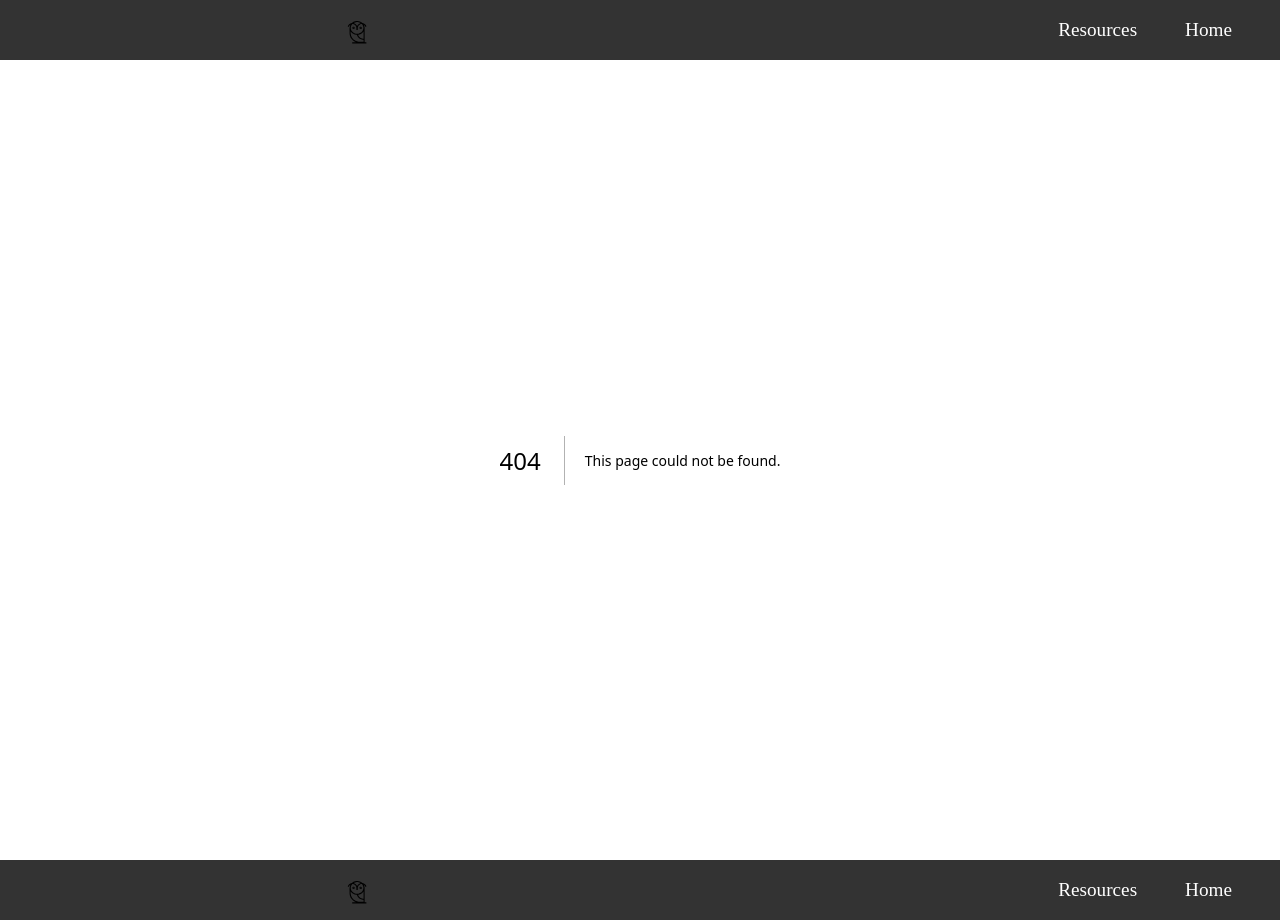
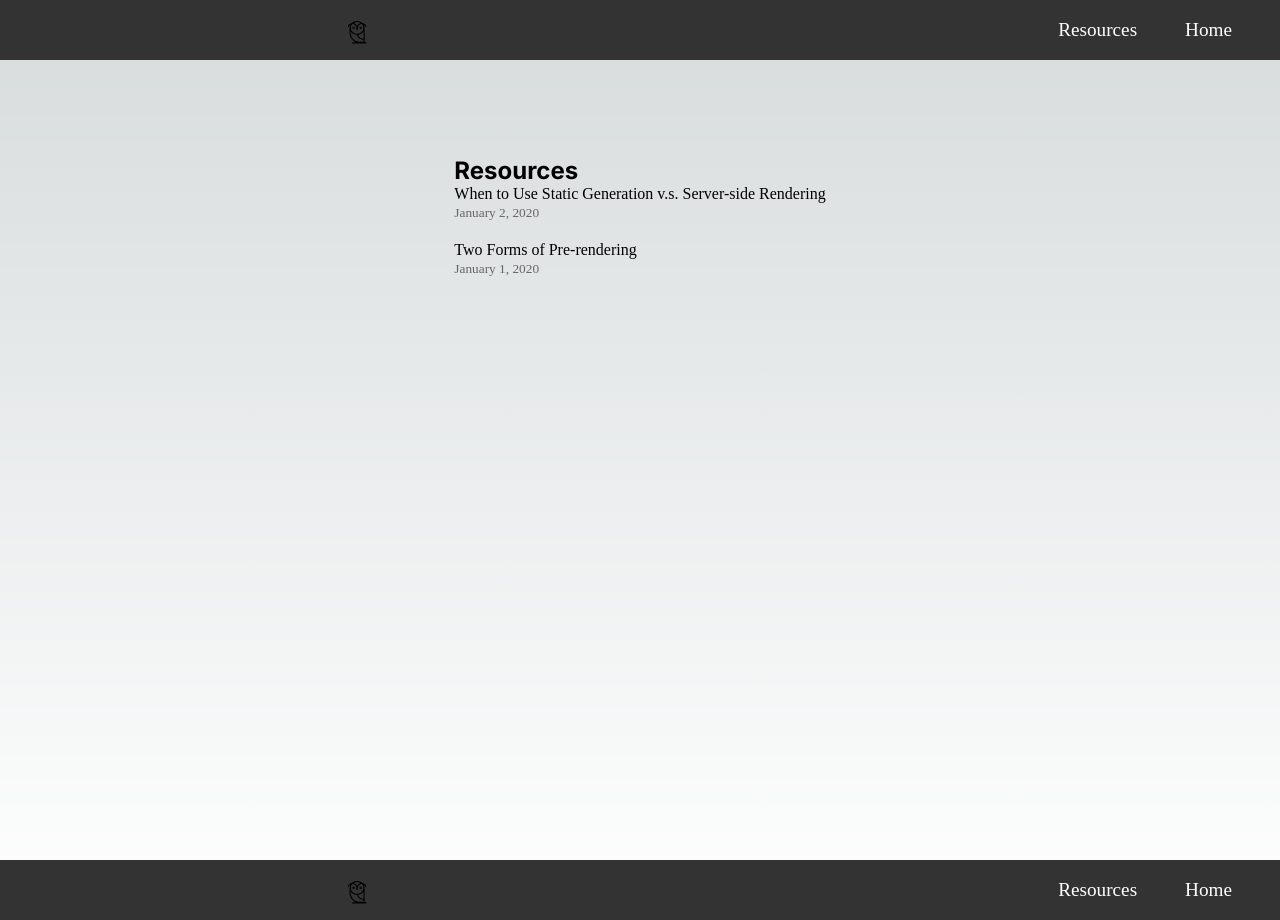
Before and after one commit to astrosoftlab/northtensor-web, a Next.js app: page /resources in a window 1280 px wide. Before the commit this address had no page. Built offline with nearby package versions, Linux system fonts and the light colour scheme.

Commit message:
feat: add resources page and article styling.

```diff
--- /dev/null
+++ b/pages/resources/index.tsx
@@ -0,0 +1,48 @@
+import Layout from '../../components/Layout';
+import { getAllPostIds, getPostData, getSortedPostsData, PostData } from '../../lib/docs';
+import Head from 'next/head';
+import Date from '../../components/date';
+import utilStyles from '../../styles/utils.module.css';
+import { Inter } from 'next/font/google'
+import styles from '@/styles/Home.module.css'
+
+const inter = Inter({ subsets: ['latin'] })
+
+export default function Home({ postData }: { postData: PostData[] }) {
+  return (
+    <>
+      <Head>
+        <title> Resources </title>
+      </Head>
+      <main className={styles.main}>
+      <article>
+        <h1 className={inter.className}>Resources</h1>
+		<ul className={utilStyles.list}>
+		  {postData.map(({ id, date, title }) => (
+			<li className={utilStyles.listItem} key={id}>
+			  <a href={`/docs/${id}`}>{title}</a>
+			  <br />
+			  <small className={utilStyles.lightText}>
+				<Date dateString={date} />
+			  </small>
+			</li>
+		  ))}
+		</ul>
+      </article>
+      </main>
+    </>
+  );
+}
+
+
+
+export async function getStaticProps() {
+  // Add the "await" keyword like this:
+  const postData = getSortedPostsData();
+
+  return {
+    props: {
+      postData,
+    },
+  };
+}
```
Also changed, not shown: styles/article.module.css (added, +9 -0 lines).
